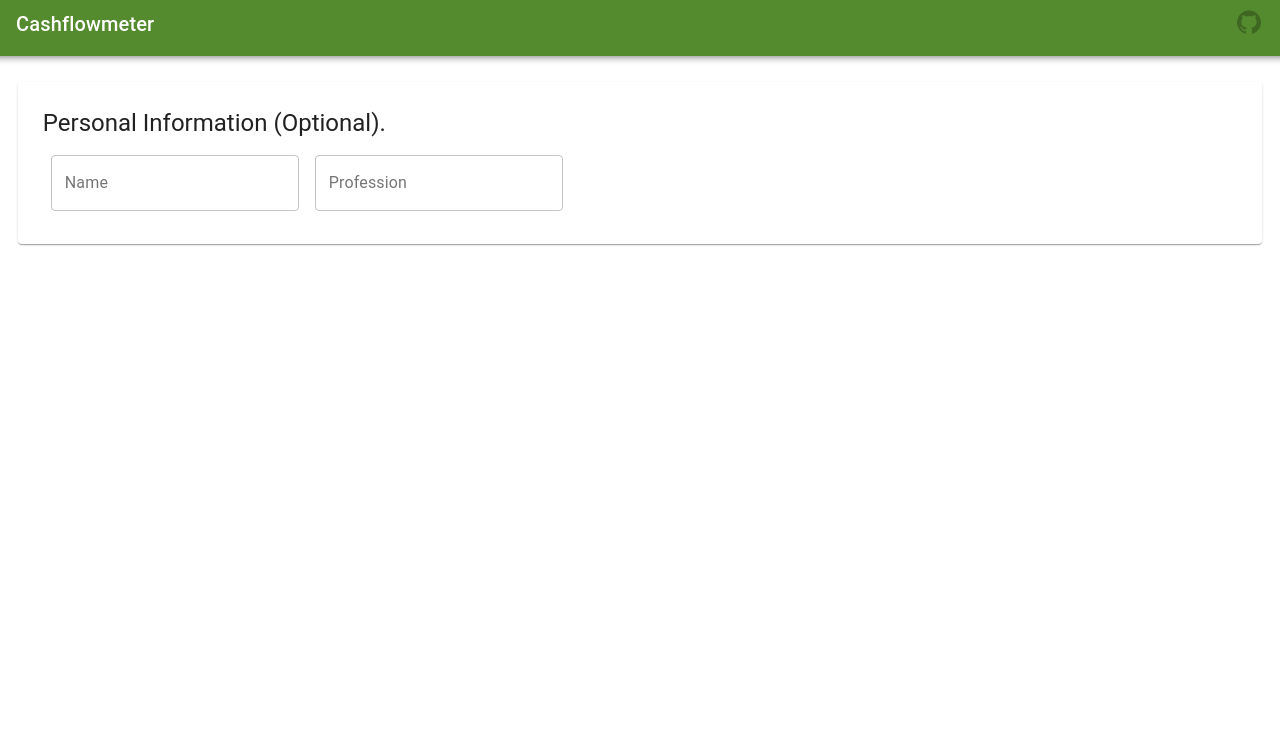
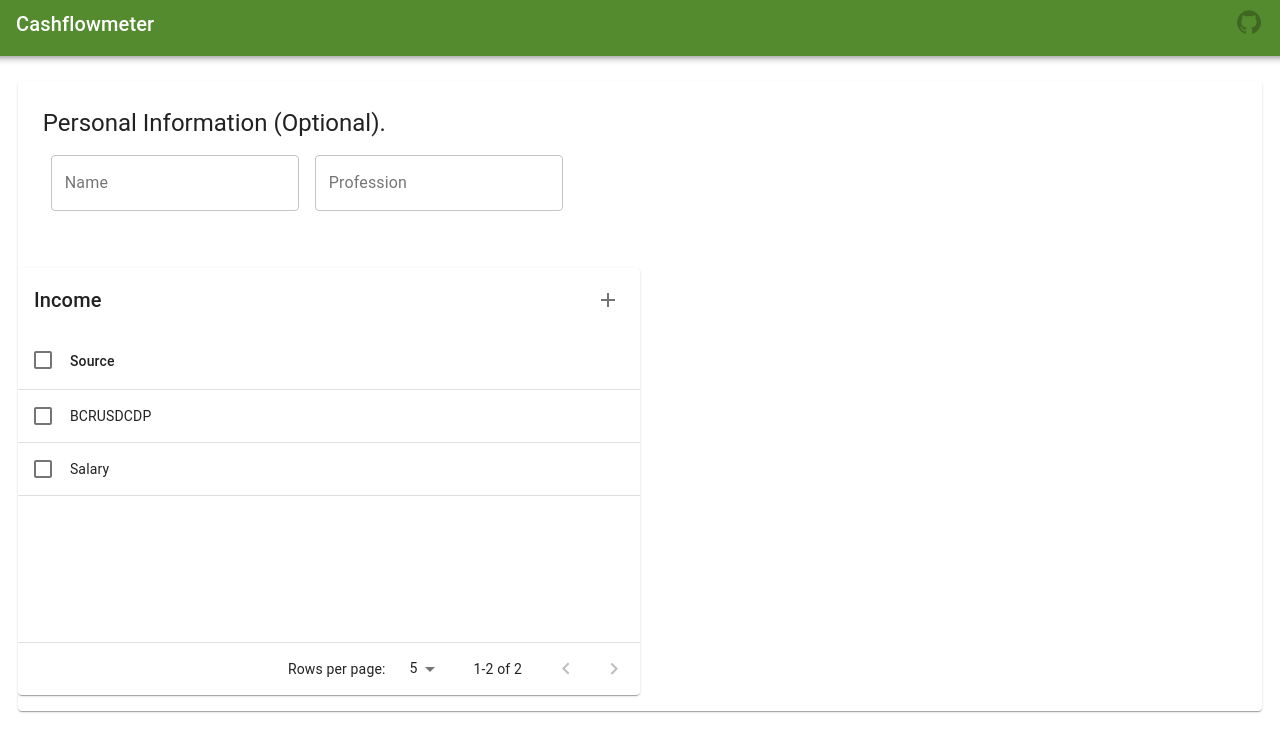
Before and after one commit to itsca/cashflowmeter, a React (Create React App) app: page /calculator in a window 1280 px wide. Shown: the top 752 px of the page. Built offline with nearby package versions, Linux system fonts and the light colour scheme.

Commit message:
• Removes set dence from summary table

```diff
--- a/src/Components/SummaryTable/SummaryTable.tsx
+++ b/src/Components/SummaryTable/SummaryTable.tsx
@@ -3,8 +3,6 @@ import { createStyles, makeStyles, Theme } from '@material-ui/core/styles';
 import Table from '@material-ui/core/Table';
 import TablePagination from '@material-ui/core/TablePagination';
 import Paper from '@material-ui/core/Paper';
-import FormControlLabel from '@material-ui/core/FormControlLabel';
-import Switch from '@material-ui/core/Switch';
 import SummaryTableToolBar from './SummaryTableToolBar/SummaryTableToolBar';
 import SummaryTableHeader from './SummaryTableHeader/SummaryTableHeader';
 import SummaryTableBody from './SummaryTableBody/SummaryTableBody';
@@ -26,19 +24,8 @@ function createData(
 }
 
 const rows = [
-  createData('Cupcake', 30),
-  createData('Donut', 452),
-  createData('Eclair', 260),
-  createData('Frozen yoghurt', 15),
-  createData('Gingerbread', 356),
-  createData('Honeycomb', 40),
-  createData('Ice cream sandwich', 23),
-  createData('Jelly Bean', 37),
-  createData('KitKat', 518),
-  createData('Lollipop', 39),
-  createData('Marshmallow', 40),
-  createData('Nougat', 360),
-  createData('Oreo', 437),
+  createData('Salary', 2600),
+  createData('BCRUSDCDP', 240),
 ];
 
 export type SummaryTableSortingOrder = 'asc' | 'desc';
@@ -68,7 +55,6 @@ export default function SummaryTable(props: Props) {
   const [orderBy, setOrderBy] = React.useState<keyof SummaryTableRowData>('amount');
   const [selected, setSelected] = React.useState<string[]>([]);
   const [page, setPage] = React.useState(0);
-  const [dense, setDense] = React.useState(false);
   const [rowsPerPage, setRowsPerPage] = React.useState(5);
 
   function handleRequestSort(event: React.MouseEvent<unknown>, property: keyof SummaryTableRowData) {
@@ -115,10 +101,6 @@ export default function SummaryTable(props: Props) {
     setPage(0);
   }
 
-  function handleChangeDense(event: React.ChangeEvent<HTMLInputElement>) {
-    setDense(event.target.checked);
-  }
-
   return (
     <div className={classes.root}>
       <Paper className={classes.paper}>
@@ -127,7 +109,7 @@ export default function SummaryTable(props: Props) {
           <Table
             className={classes.table}
             aria-labelledby="tableTitle"
-            size={dense ? 'small' : 'medium'}
+            size='medium'
           >
             <SummaryTableHeader
               numSelected={selected.length}
@@ -164,10 +146,6 @@ export default function SummaryTable(props: Props) {
           onChangeRowsPerPage={handleChangeRowsPerPage}
         />
       </Paper>
-      <FormControlLabel
-        control={<Switch checked={dense} onChange={handleChangeDense} />}
-        label="Dense padding"
-      />
     </div>
   );
 }
--- a/src/Components/SummaryTable/SummaryTableBody/SummaryTableBody.tsx
+++ b/src/Components/SummaryTable/SummaryTableBody/SummaryTableBody.tsx
@@ -1,6 +1,12 @@
 import React from 'react';
-import { TableBody, TableCell, TableRow, Checkbox } from '@material-ui/core';
+import { TableBody, TableCell, TableRow, Checkbox, TextField } from '@material-ui/core';
 import { SummaryTableSortingOrder, SummaryTableRowData } from '../SummaryTable';
+
+interface State {
+  values: {
+    [key: string]: string;
+  }
+}
 
 interface Props {
   rows: SummaryTableRowData[],
@@ -46,6 +52,17 @@ const SummaryTableBody: React.FC<Props> = (props: Props) => {
 
   const emptyRows = rowsPerPage - Math.min(rowsPerPage, rows.length - page * rowsPerPage);
 
+  // const [values, setValues] = React.useState<State>({
+  //   name: '',
+  //   profession: ''
+  // });
+
+  // const handleChange = (name: keyof State) => (event: React.ChangeEvent<HTMLInputElement>) => {
+  //   setValues({ ...values, [name]: event.target.value });
+  // };
+
+
+
   return (
     <TableBody>
       {stableSort(rows, getSorting(order, orderBy))
@@ -72,6 +89,15 @@ const SummaryTableBody: React.FC<Props> = (props: Props) => {
                 />
               </TableCell>
               <TableCell component="th" id={labelId} scope="row" padding="none">
+                {/* <TextField
+                  id="input-name"
+                  label="Name"
+                  className={classes.textField}
+                  value={values.name}
+                  onChange={handleChange('name')}
+                  margin="normal"
+                  variant="outlined"
+                /> */}
                 {row.name}
               </TableCell>
               <TableCell align="right">{row.amount}</TableCell>
--- a/src/Components/SummaryTable/SummaryTableToolBar/SummaryTableToolBar.tsx
+++ b/src/Components/SummaryTable/SummaryTableToolBar/SummaryTableToolBar.tsx
@@ -70,8 +70,8 @@ const SummaryTableToolBar = (props: SummaryTableToolBarProps) => {
             </IconButton>
           </Tooltip>
         ) : (
-          <Tooltip title="Filter list">
-            <IconButton aria-label="filter list">
+          <Tooltip title="Add Income Source">
+            <IconButton aria-label="Add Income Source">
               <AddIcon />
             </IconButton>
           </Tooltip>
--- a/src/Containers/Calculator/Calculator.tsx
+++ b/src/Containers/Calculator/Calculator.tsx
@@ -3,6 +3,7 @@ import Typography from '@material-ui/core/Typography';
 import { Grid, List, ListItem, ListItemText, Paper, Button, Divider, Card } from '@material-ui/core';
 import { makeStyles } from '@material-ui/core/styles';
 import PersonalInfo from '../../Components/PersonalInfo/PersonalInfo';
+import SummaryTable from '../../Components/SummaryTable/SummaryTable';
 
 const useStyles = makeStyles({
   root: {
@@ -19,6 +20,11 @@ const Calculator: React.FC = () => {
       <Grid item xs={12}>
         <Card>
           <PersonalInfo />
+          <Grid container>
+            <Grid item xs={6}>
+              <SummaryTable />
+            </Grid>
+          </Grid>
         </Card>
       </Grid>
     </Grid>
```
